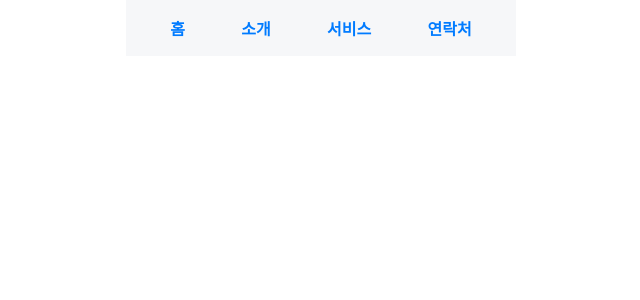
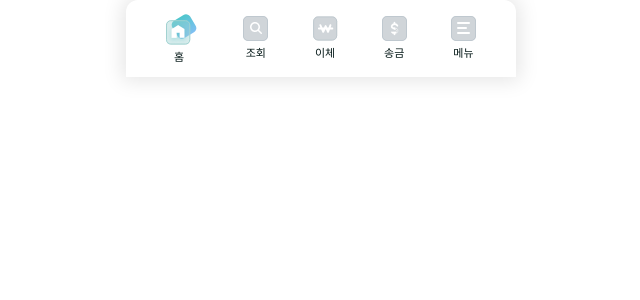
Before and after one commit to Hana-Digital-Poweron/HANA_MZ, a React (Create React App) app: page / in a window 1280 px wide. Shown: the top 300 px of the page, without its empty margins (319-959 px from the left). Built offline with nearby package versions, Linux system fonts and the light colour scheme; a web font is replaced by a local one.

Commit message:
feat: footer 생성

```diff
--- a/src/components/Nav.jsx
+++ b/src/components/Nav.jsx
@@ -3,8 +3,10 @@ import styled from 'styled-components';
 import { Link } from 'react-router-dom';
 
 const NavContainer = styled.nav`
-  background-color: var(--Gray-Mobileregular, #f6f7f9);
-  padding: 16px;
+  border-radius: 12px 12px 0px 0px;
+  box-shadow: 0px 0px 20px 4px rgba(0, 0, 0, 0.10);
+  height: 77px;
+  padding: 18px;
   display: flex;
   justify-content: space-around;
   align-items: center;
@@ -15,22 +17,51 @@ const NavContainer = styled.nav`
 `;
 
 const NavLink = styled(Link)`
-  color: #007bff;
+  color: ${(props) => props.theme.color.Font3};
+  text-align: center;
+  font-size: 0.6875rem;
+  font-style: normal;
+  font-weight: 500;
+  line-height: 150%;
   text-decoration: none;
-  font-weight: bold;
+  display: flex;
+  flex-direction: column;
+  align-items: center;
+`;
 
-  &:hover {
-    text-decoration: underline;
-  }
+const NavIcon = styled.img`
+  width: ${(props) => (props.home ? '33.135px' : '25px')};
+  height: ${(props) => (props.home ? '33px' : '25px')};
+  margin-bottom: 4px;
+`;
+
+const NavText = styled.div`
+  ${(props) => props.home && 'margin-right: 7px;'}
 `;
 
 const Nav = () => {
   return (
     <NavContainer>
-      <NavLink to="">홈</NavLink>
-      <NavLink to="">소개</NavLink>
-      <NavLink to="">서비스</NavLink>
-      <NavLink to="">연락처</NavLink>
+      <NavLink to="">
+        <NavIcon src={`${process.env.PUBLIC_URL}/assets/images/nav/home.svg`} alt="Home" home />
+        <NavText home>홈</NavText>
+      </NavLink>
+      <NavLink to="">
+        <NavIcon src={`${process.env.PUBLIC_URL}/assets/images/nav/check.svg`} alt="Inquiry" />
+        <div>조회</div>
+      </NavLink>
+      <NavLink to="">
+        <NavIcon src={`${process.env.PUBLIC_URL}/assets/images/nav/transfer.svg`} alt="Transfer" />
+        <div>이체</div>
+      </NavLink>
+      <NavLink to="">
+        <NavIcon src={`${process.env.PUBLIC_URL}/assets/images/nav/sendMoney.svg`} alt="Remittance" />
+        <div>송금</div>
+      </NavLink>
+      <NavLink to="">
+        <NavIcon src={`${process.env.PUBLIC_URL}/assets/images/nav/menu.svg`} alt="Menu" />
+        <div>메뉴</div>
+      </NavLink>
     </NavContainer>
   );
 };
--- a/src/styles/GlobalStyle.js
+++ b/src/styles/GlobalStyle.js
@@ -47,6 +47,13 @@ const GlobalStyle = createGlobalStyle`
       margin: 0 8px; // 더 작은 화면에서 여백 조정
       width: calc(100% - 16px); // 더 작은 화면에 맞춰 너비 조정
     }
+
+     @media (hover: hover) {
+    body {
+      width: 390px;
+      margin: 0 auto;
+    }
+  }
   }
 `;
 
```
Also changed, not shown: public/assets/images/nav/home.svg (renamed from public/assets/images/nav/home_on.svg).
